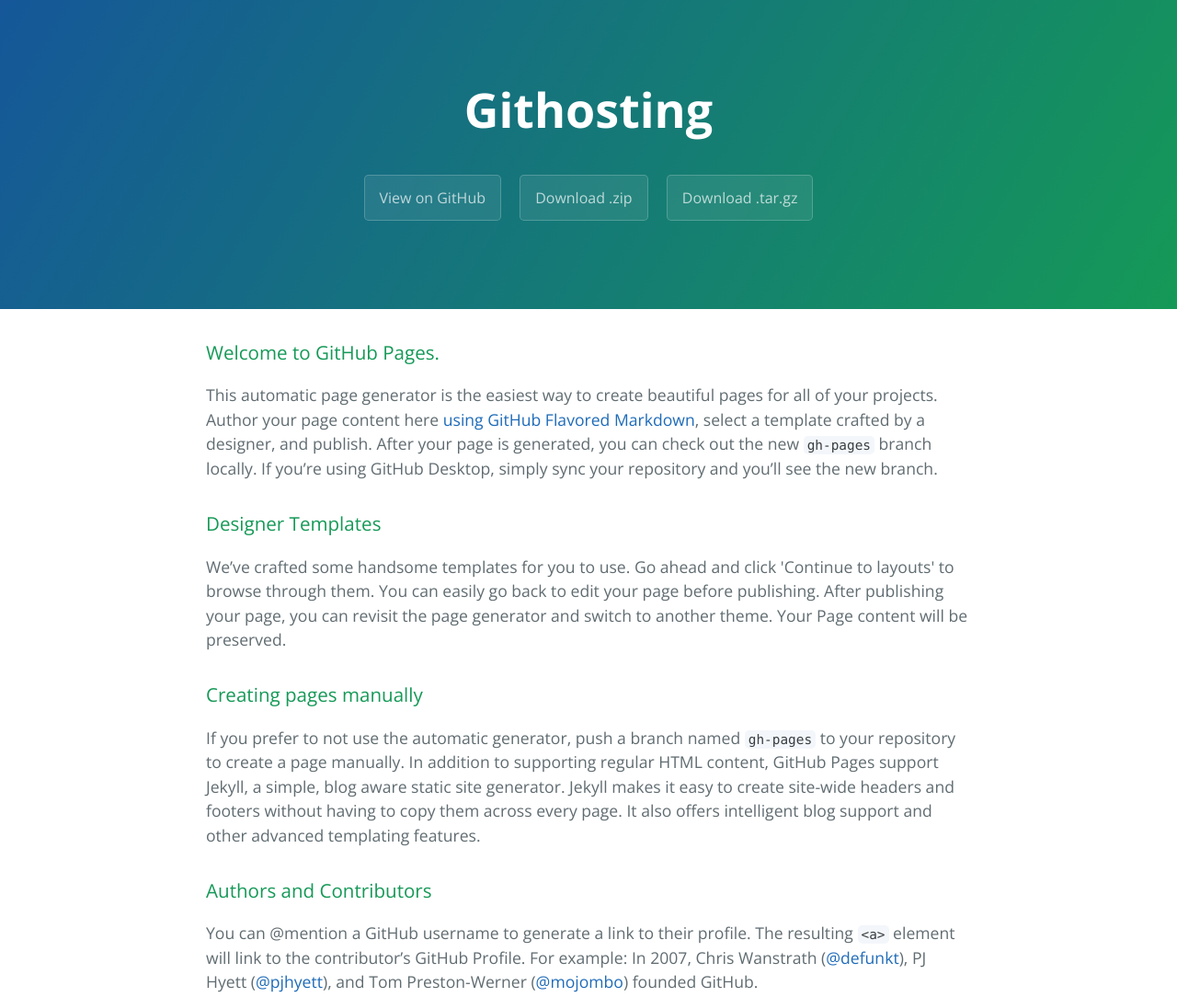
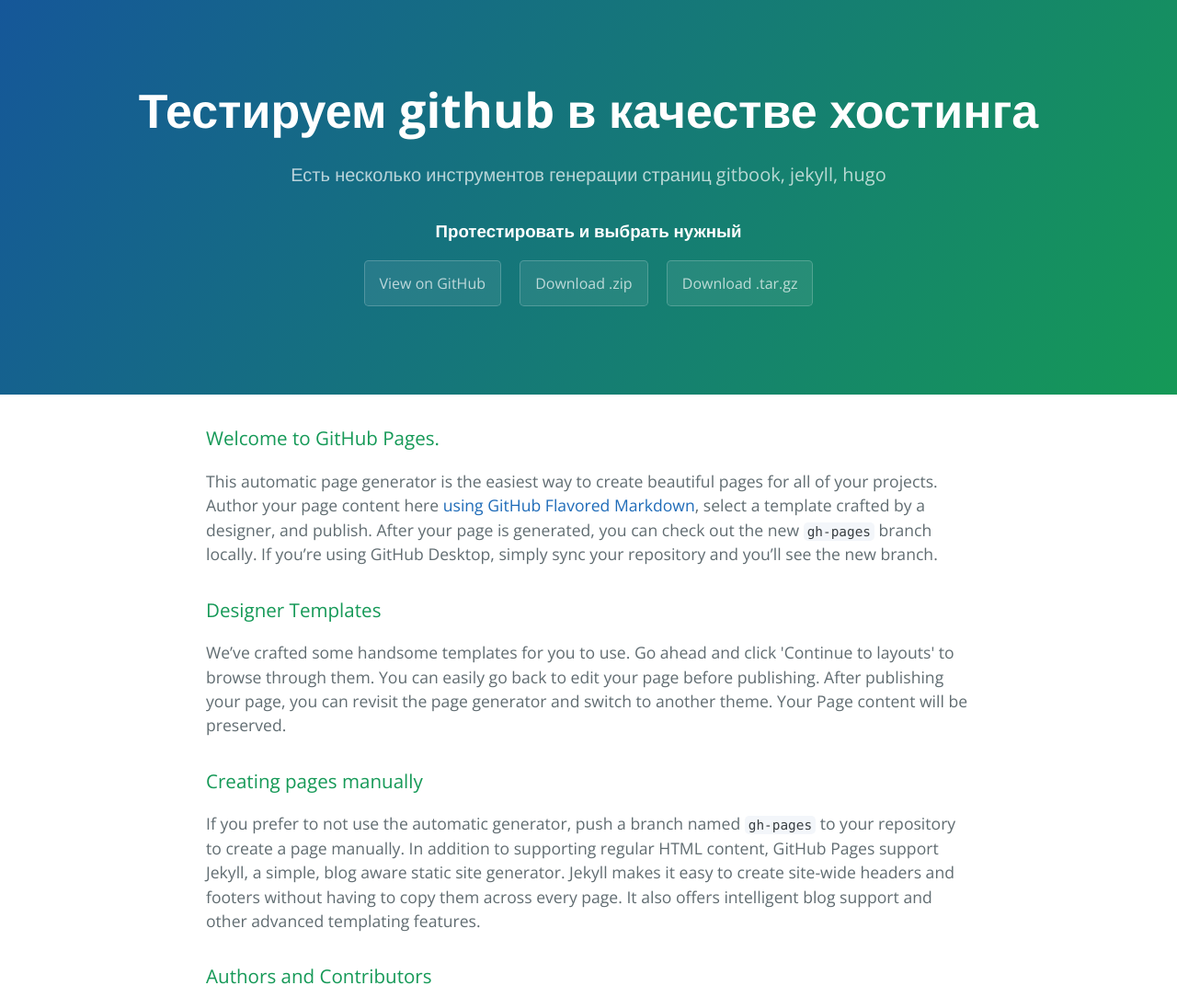
Before and after one commit to ivanChumak/githosting, a plain HTML site: page index.html in a window 1280 px wide. Shown: the top 1084 px of the page at 92% size. Drawn offline with nearby package versions, Linux system fonts and the light colour scheme.

Commit message:
Update index.html

```diff
--- a/index.html
+++ b/index.html
@@ -11,8 +11,9 @@
   </head>
   <body>
     <section class="page-header">
-      <h1 class="project-name">Githosting</h1>
-      <h2 class="project-tagline"></h2>
+      <h1 class="project-name">Тестируем github в качестве хостинга</h1>
+      <h2 class="project-tagline">Есть несколько инструментов генерации страниц gitbook, jekyll, hugo</h2>
+      <h3>Протестировать и выбрать нужный</h3>
       <a href="https://github.com/ivanChumak/githosting" class="btn">View on GitHub</a>
       <a href="https://github.com/ivanChumak/githosting/zipball/master" class="btn">Download .zip</a>
       <a href="https://github.com/ivanChumak/githosting/tarball/master" class="btn">Download .tar.gz</a>
```
